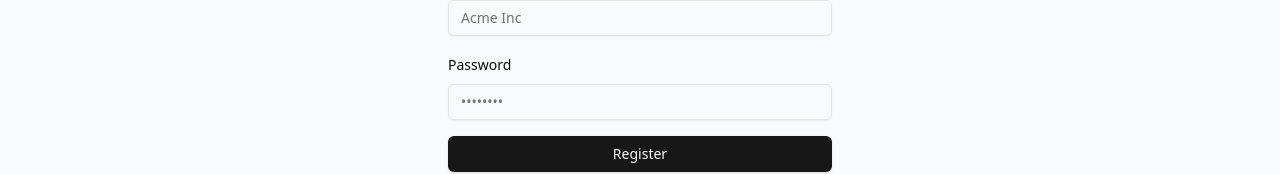
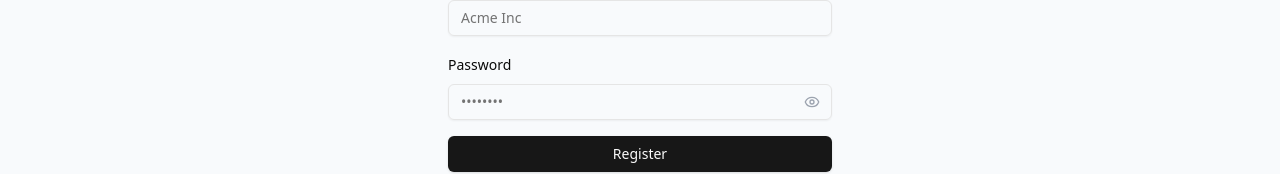
Before and after one commit to abeyoshida/kuanalu, a Next.js app: page /auth/register in a window 1280 px wide. Shown: the part 467-641 px from the top of the page. Built offline with nearby package versions, Linux system fonts and the light colour scheme; no server answers.

Commit message:
Visibility toggle to password form on sign in and register

```diff
--- a/src/components/auth/login-form.tsx
+++ b/src/components/auth/login-form.tsx
@@ -7,7 +7,7 @@
 import { Input } from '@/components/ui/input';
 import { Label } from '@/components/ui/label';
 import { Alert, AlertDescription } from '@/components/ui/alert';
-import { AlertCircle, Loader2 } from 'lucide-react';
+import { AlertCircle, Loader2, Eye, EyeOff } from 'lucide-react';
 import Link from 'next/link';
 
 export function LoginForm() {
@@ -21,6 +21,7 @@
   const [isLoading, setIsLoading] = useState(false);
   const [email, setEmail] = useState(invitedEmail);
   const [password, setPassword] = useState('');
+  const [showPassword, setShowPassword] = useState(false);
   const [error, setError] = useState<string | null>(null);
 
   // Update email if searchParams change
@@ -97,15 +98,29 @@
               Forgot password?
             </Link>
           </div>
+          <div className="relative">
             <Input
               id="password"
-            type="password"
+              type={showPassword ? "text" : "password"}
               placeholder="••••••••"
               value={password}
               onChange={(e) => setPassword(e.target.value)}
               disabled={isLoading}
+              className="pr-10"
               required
             />
+            <button
+              type="button"
+              className="absolute inset-y-0 right-0 flex items-center pr-3 text-gray-400 hover:text-gray-600"
+              onClick={() => setShowPassword(!showPassword)}
+            >
+              {showPassword ? (
+                <EyeOff className="h-4 w-4" />
+              ) : (
+                <Eye className="h-4 w-4" />
+              )}
+            </button>
+          </div>
         </div>
 
         <Button type="submit" className="w-full" disabled={isLoading}>
--- a/src/components/auth/register-form.tsx
+++ b/src/components/auth/register-form.tsx
@@ -6,7 +6,7 @@
 import { Input } from '@/components/ui/input';
 import { Label } from '@/components/ui/label';
 import { Alert, AlertDescription } from '@/components/ui/alert';
-import { AlertCircle, Loader2 } from 'lucide-react';
+import { AlertCircle, Loader2, Eye, EyeOff } from 'lucide-react';
 import Link from 'next/link';
 
 export function RegisterForm() {
@@ -23,6 +23,7 @@
   const [lastName, setLastName] = useState('');
   const [email, setEmail] = useState(invitedEmail);
   const [password, setPassword] = useState('');
+  const [showPassword, setShowPassword] = useState(false);
   const [organizationName, setOrganizationName] = useState('');
 
   // Update email if searchParams change
@@ -169,15 +170,29 @@
 
         <div className="space-y-2">
           <Label htmlFor="password">Password</Label>
+          <div className="relative">
             <Input
               id="password"
-            type="password"
+              type={showPassword ? "text" : "password"}
               placeholder="••••••••"
               value={password}
               onChange={(e) => setPassword(e.target.value)}
               disabled={isLoading}
+              className="pr-10"
               required
             />
+            <button
+              type="button"
+              className="absolute inset-y-0 right-0 flex items-center pr-3 text-gray-400 hover:text-gray-600"
+              onClick={() => setShowPassword(!showPassword)}
+            >
+              {showPassword ? (
+                <EyeOff className="h-4 w-4" />
+              ) : (
+                <Eye className="h-4 w-4" />
+              )}
+            </button>
+          </div>
         </div>
 
         <Button type="submit" className="w-full" disabled={isLoading}>
```
Lines whose indentation alone changed are shown as unchanged.
